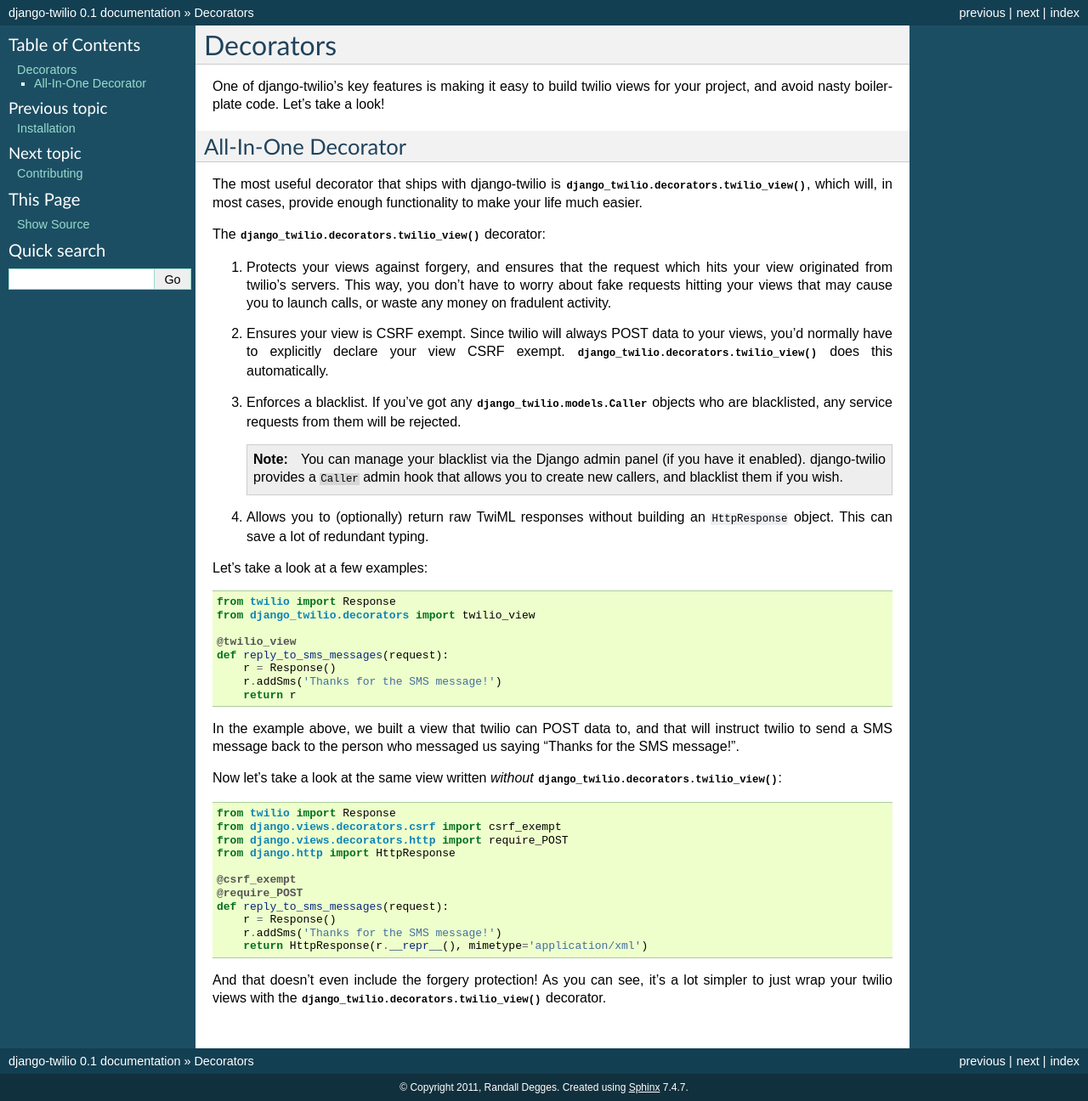
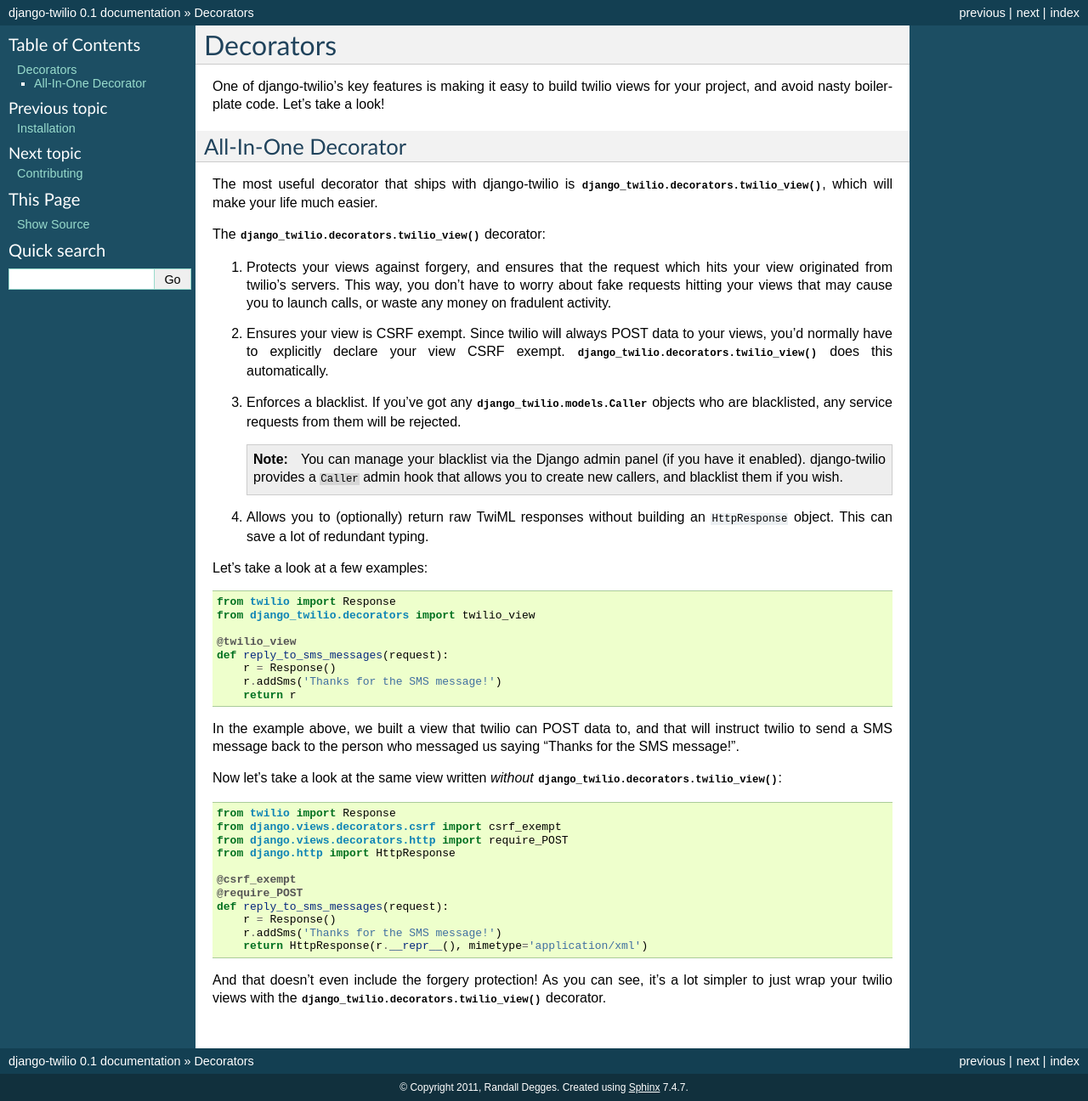
Before and after one commit to rdegges/django-twilio, a Sphinx documentation site: the page built from docs/decorators.rst, in a window 1280 px wide. Shown: the whole page at 85% size. Built offline with Sphinx 7.4.7, drawn with Linux system fonts in a browser that asks for light colours.

Commit message:
Fixing some awkward working.

```diff
--- a/docs/decorators.rst
+++ b/docs/decorators.rst
@@ -9,8 +9,8 @@
 --------------------
 
 The most useful decorator that ships with django-twilio is
-:func:`django_twilio.decorators.twilio_view`, which will, in most cases,
-provide enough functionality to make your life much easier.
+:func:`django_twilio.decorators.twilio_view`, which will make your life much
+easier.
 
 The :func:`django_twilio.decorators.twilio_view` decorator:
 
```
